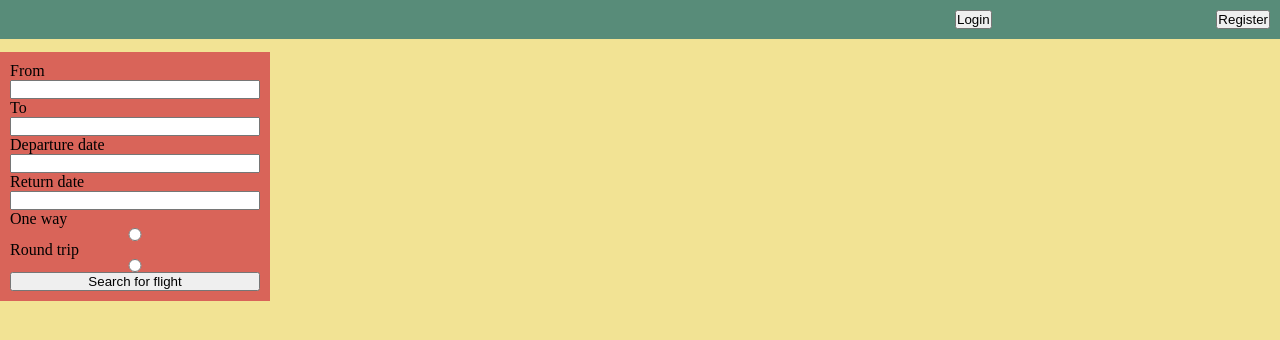
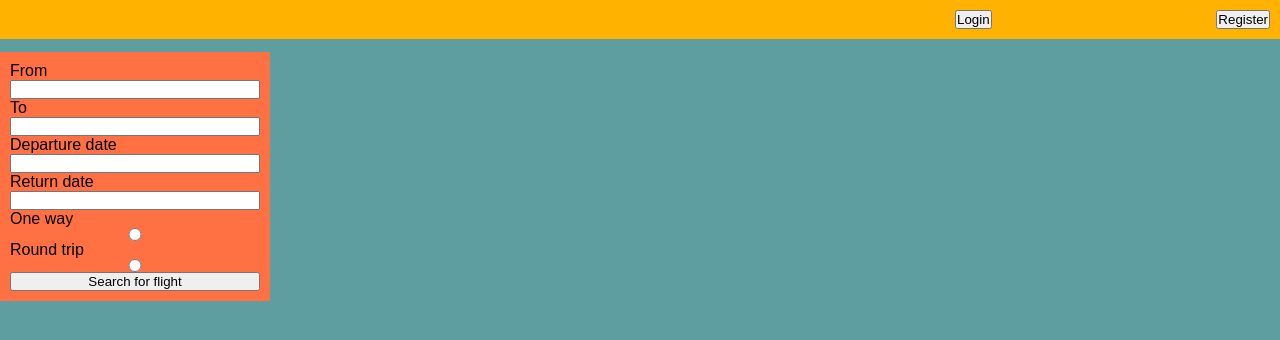
Before and after one commit to velislav-p/ID_mandatory3, a PHP site: page / in a window 1280 px wide. Shown: the top 340 px of the page. Run offline with PHP 8.4, Linux system fonts and the light colour scheme; some libraries are stand-ins or nearby versions.

```diff
--- a/style/style.css
+++ b/style/style.css
@@ -1,9 +1,10 @@
 * {
   margin: 0;
-  padding: 0; }
+  padding: 0;
+  font-family: 'Raleway', sans-serif; }
 
 body {
-  background-color: #f2e394;
+  background-color: cadetblue !important;
   width: 100vw;
   max-width: 100%; }
 
@@ -11,7 +12,7 @@ body {
   display: none; }
 
 .navbar {
-  background-color: #588c79;
+  background-color: #FFB300;
   padding: 10px; }
 
 .navbar ul {
@@ -25,7 +26,7 @@ body {
   margin-bottom: 5px; }
 
 .sidebar {
-  background-color: #d96459;
+  background-color: #ff7043;
   padding: 10px; }
 
 .sidebar {
@@ -44,6 +45,9 @@ body {
     flex-direction: column;
     align-items: center;
     list-style: none; }
+
+.hidden-input {
+  margin-right: 5px !important; }
 
 .flight {
   display: flex;
```
Also changed, not shown: 1 other file.
